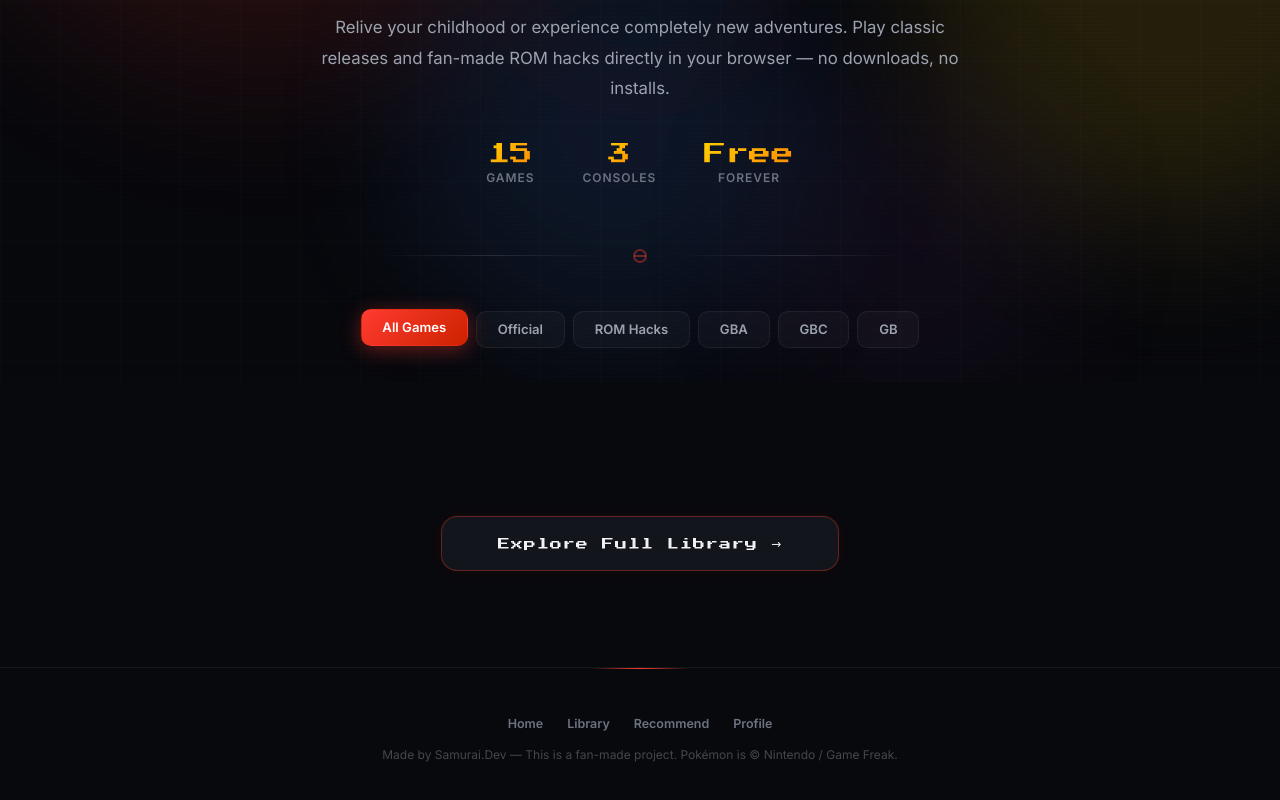
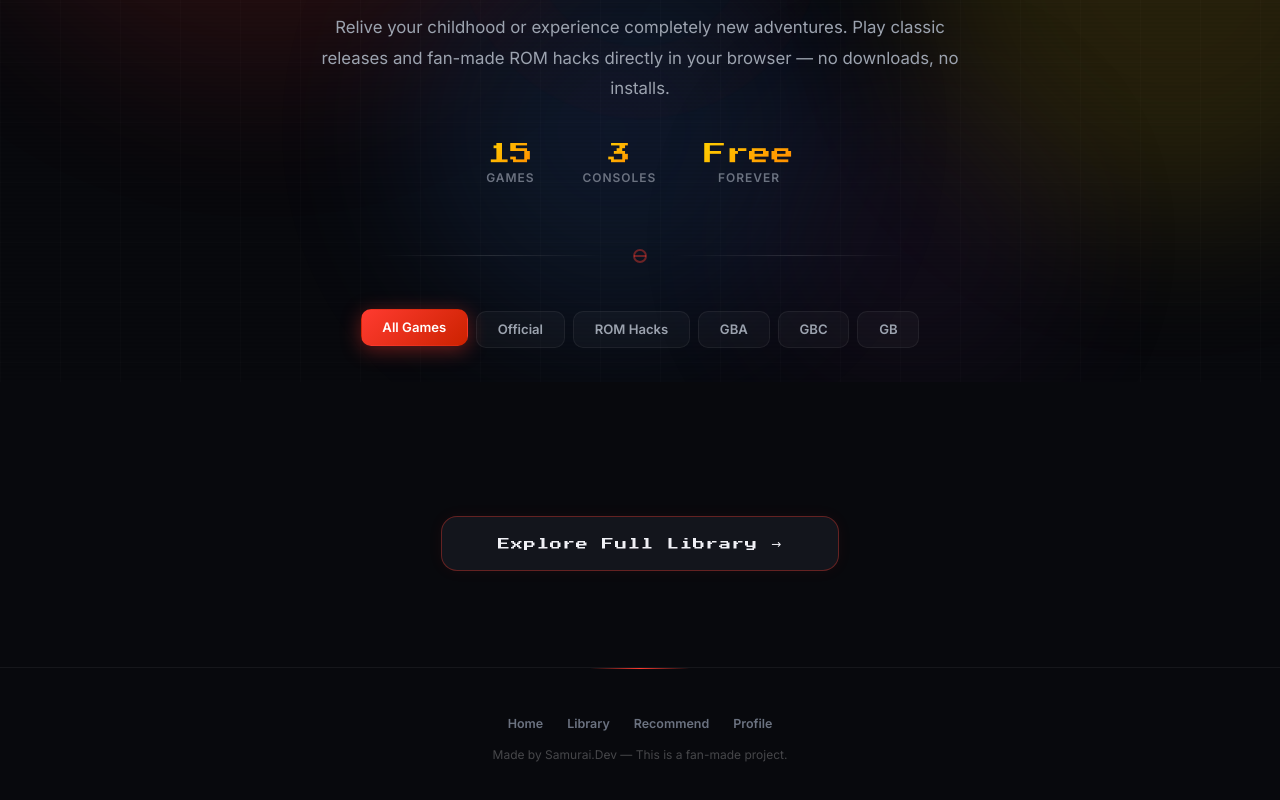
Before and after one commit to samurai-dev-pokemon/Pokeretro, a plain HTML site: page test.html in a window 1280 px wide. Shown: the part 418-1218 px from the top of the page. Drawn offline with Linux system fonts and the light colour scheme; a script that the page names is missing.

Commit message:
Update test.html

```diff
--- a/test.html
+++ b/test.html
@@ -1208,7 +1208,7 @@ footer::before {
       <a href="https://forms.gle/7DkJQVvCr8dKMcuy6">Recommend</a>
       <a href="profile.html">Profile</a>
     </div>
-    <p class="footer-credit">Made by Samurai.Dev — This is a fan-made project. Pokémon is © Nintendo / Game Freak.</p>
+    <p class="footer-credit">Made by Samurai.Dev — This is a fan-made project.</p>
   </div>
 </footer>
 
@@ -1412,4 +1412,5 @@ footer::before {
   }, true);
 </script>
 </body>
+
 </html>
```
